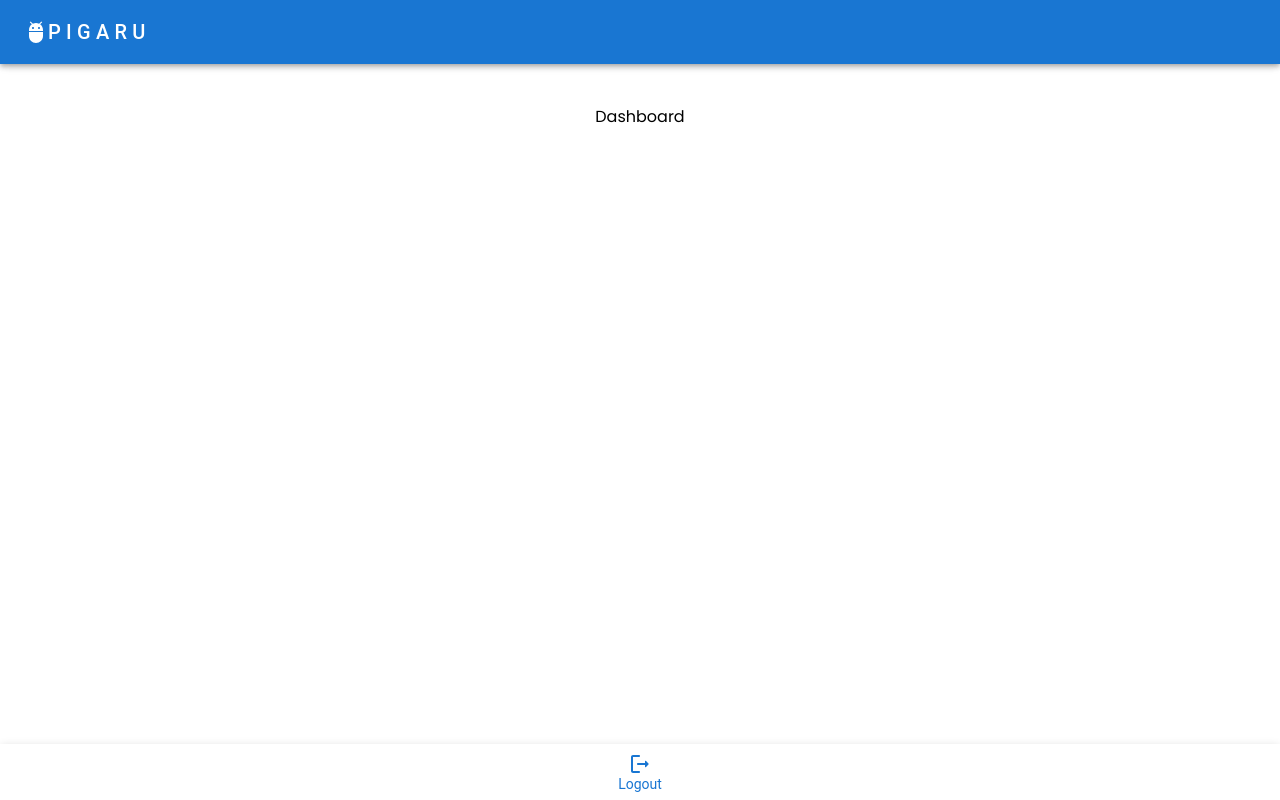
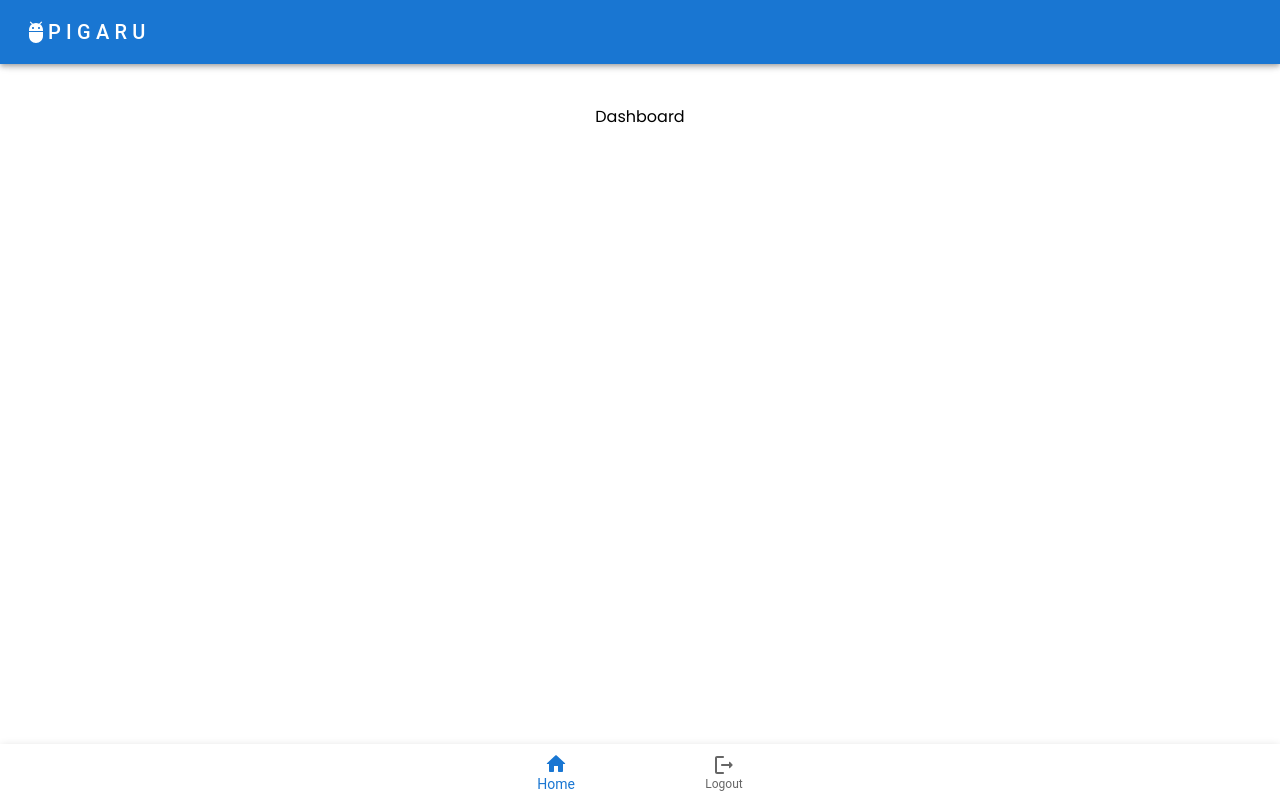
Before and after one commit to samudra-ajri/ppgbs1-web, a React (Create React App) app: page / in a window 1280 px wide. Built offline with nearby package versions, Linux system fonts and the light colour scheme; no server answers; sample sign-in values are in the browser's storage.

Commit message:
Modify the bottom nav

```diff
--- a/src/components/BottomNav.jsx
+++ b/src/components/BottomNav.jsx
@@ -32,10 +32,12 @@ function BottomNav() {
         }}
       >
         {user ? (
-          <BottomNavigationAction onClick={onLogout} label="Logout" icon={<LogoutIcon />} />
+          [
+            <BottomNavigationAction key="home" component={Link} to="/" label="Home" icon={<HomeIcon />} />,
+            <BottomNavigationAction key="logout" onClick={onLogout} label="Logout" icon={<LogoutIcon />} />
+          ]
         ) : (
           [
-            <BottomNavigationAction key="home" component={Link} to="/" label="Home" icon={<HomeIcon />} />,
             <BottomNavigationAction key="login" component={Link} to="/login" label="Login" icon={<LoginIcon />} />,
             <BottomNavigationAction key="register" component={Link} to="/register" label="Register" icon={<PersonIcon />} />
           ]
```
